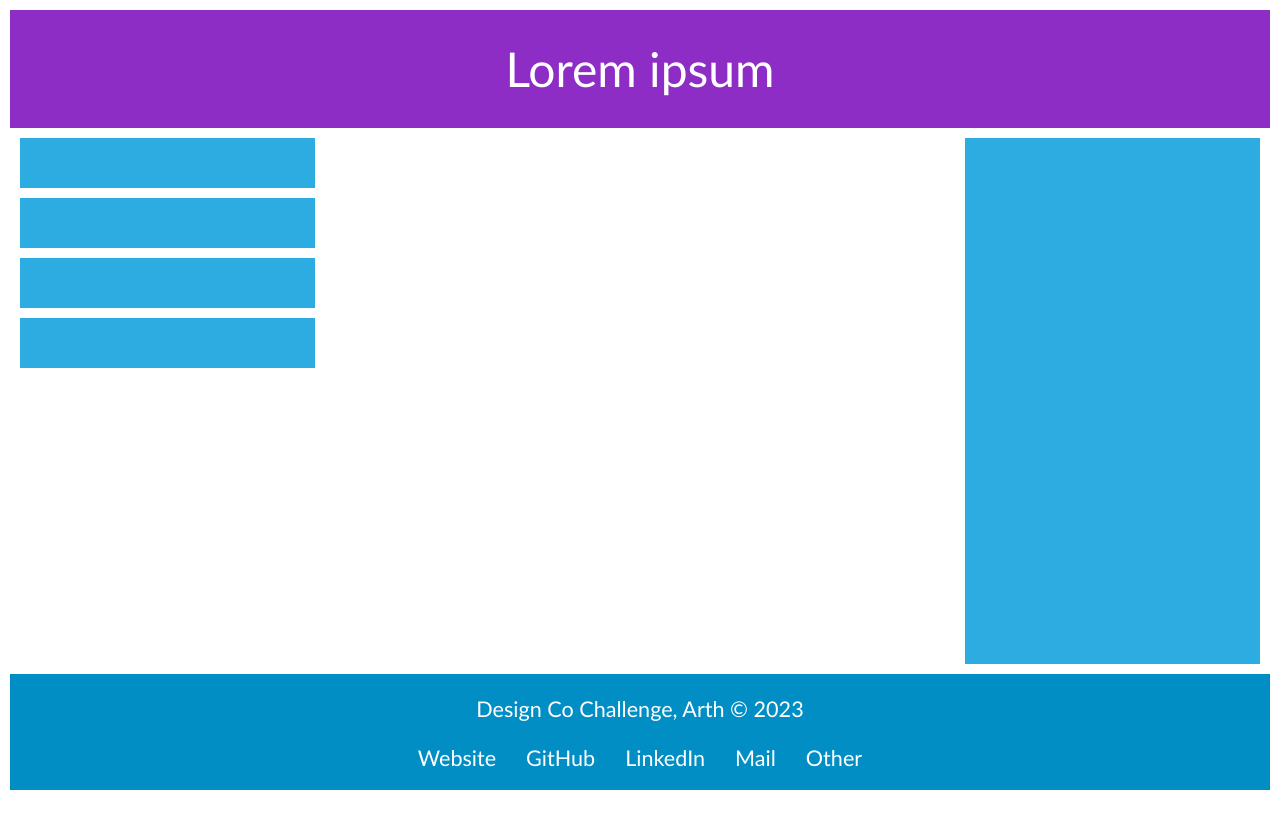
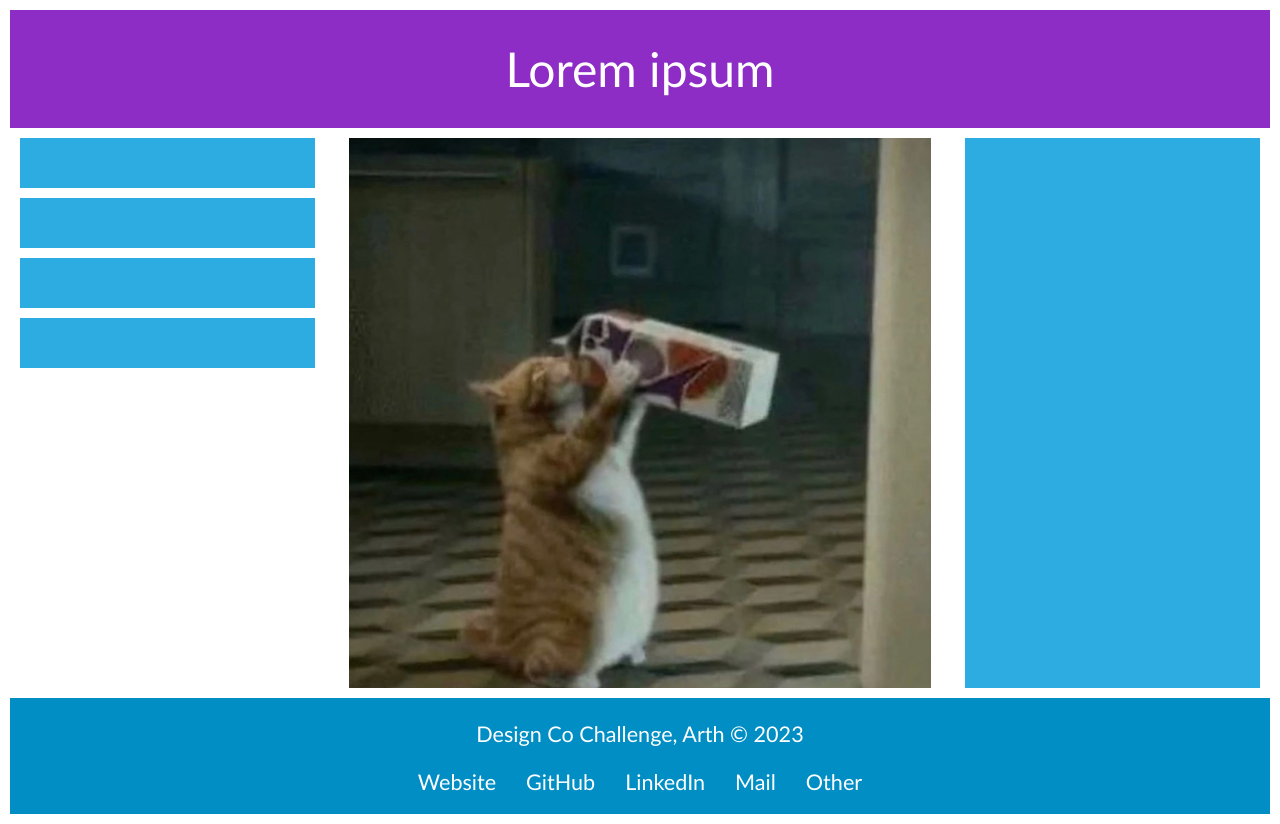
Before and after one commit to arth-shukla/dco-challenge, a React (Create React App) app: page / in a window 1280 px wide. Before the commit the page ends 800 px from the top, so only its background shows below. Built offline with nearby package versions, Linux system fonts and the light colour scheme.

Commit message:
Feat: CHUG CHUG CHUG

```diff
--- a/src/App.tsx
+++ b/src/App.tsx
@@ -1,6 +1,8 @@
 import React, { useEffect, useState } from 'react'
 import './App.scss'
 import { ContactLinks, Content, Infobar, Sidebar } from './components'
+
+import lolLookAtHim from './assets/He_Drinkin.jpg'
 
 function App() {
 	// ----------------------------------------------------
@@ -11,7 +13,7 @@ function App() {
 	// ----------------------------------------------------
 	const [winHeight, setWinHeight] = useState<number>(window.innerHeight)
 	const handleResize = () => {
-		setWinHeight(Math.max(window.innerHeight, 750))
+		setWinHeight(window.innerHeight)
 	}
 	useEffect(() => {
 		window.addEventListener('resize', handleResize, { passive: true })
@@ -28,8 +30,11 @@ function App() {
 			<div className='main-content'>
 				<Sidebar numBoxes={4} />
 				<Content>
-					{/* <p>Lorem ipsum dolor sit amet, consectetur adipiscing elit, sed do eiusmod tempor incididunt ut labore et dolore magna aliqua. Ut enim ad minim veniam, quis nostrud exercitation ullamco laboris nisi ut aliquip ex ea commodo consequat. Duis aute irure dolor in reprehenderit in voluptate velit esse cillum dolore eu fugiat nulla pariatur. Excepteur sint occaecat cupidatat non proident, sunt in culpa qui officia deserunt mollit anim id est laborum.</p>
-					<p>Lorem ipsum dolor sit amet, consectetur adipiscing elit, sed do eiusmod tempor incididunt ut labore et dolore magna aliqua. Ut enim ad minim veniam, quis nostrud exercitation ullamco laboris nisi ut aliquip ex ea commodo consequat. Duis aute irure dolor in reprehenderit in voluptate velit esse cillum dolore eu fugiat nulla pariatur. Excepteur sint occaecat cupidatat non proident, sunt in culpa qui officia deserunt mollit anim id est laborum.</p> */}
+					<img
+						src={lolLookAtHim}
+						alt='He drinkin CHUG CHUG CHUG'
+						width='100%'
+					/>
 				</Content>
 				<Infobar />
 			</div>
--- a/src/components/Content/Content.scss
+++ b/src/components/Content/Content.scss
@@ -2,6 +2,6 @@
 
 .content {
 	.content-child {
-		padding: 1em;
+		padding: 10px 1em;
 	}
 }
```
Also changed, not shown: src/assets/He_Drinkin.jpg (added).
